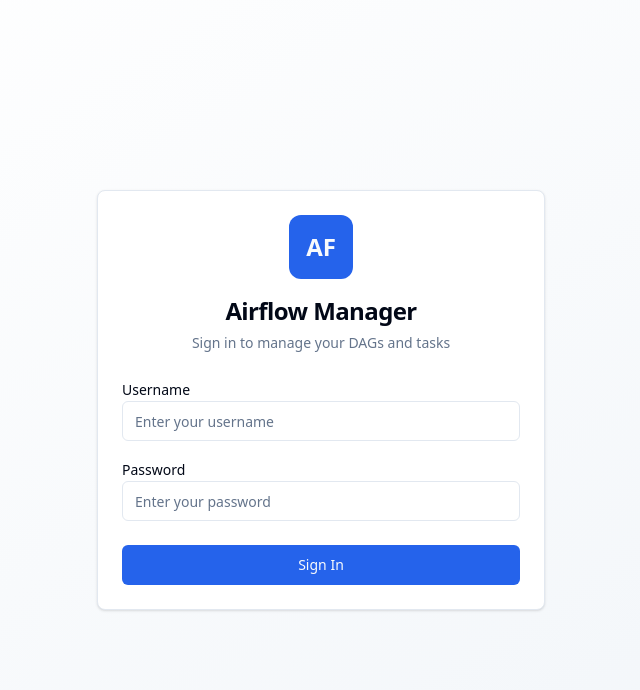
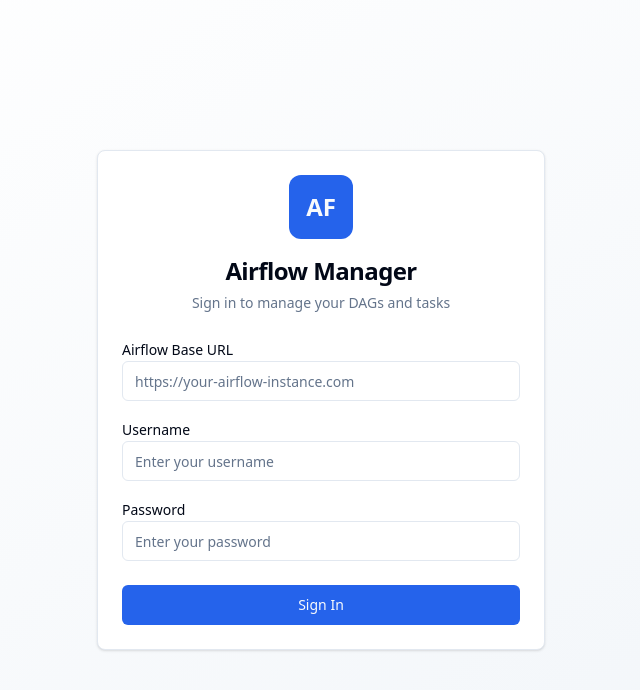
Before and after one commit to treerootboy/airflow-webapp, a Next.js app: page /login in a window 1280 px wide. Shown: the top 690 px of the page, without its empty margins (319-959 px from the left). Built offline with nearby package versions, Linux system fonts and the light colour scheme.

Commit message:
Add Airflow Base URL configuration on login page with URL validation
Co-authored-by: treerootboy <1161481+treerootboy@users.noreply.github.com>

```diff
--- a/src/app/login/page.tsx
+++ b/src/app/login/page.tsx
@@ -1,6 +1,6 @@
 "use client";
 
-import { useState } from "react";
+import { useState, useEffect } from "react";
 import { useRouter } from "next/navigation";
 import { useAuth } from "@/contexts/AuthContext";
 import { Card, CardContent, CardDescription, CardFooter, CardHeader, CardTitle } from "@/components/ui/card";
@@ -10,6 +10,7 @@ import { Label } from "@/components/ui/label";
 import { Loader2 } from "lucide-react";
 
 export default function LoginPage() {
+  const [baseUrl, setBaseUrl] = useState("");
   const [username, setUsername] = useState("");
   const [password, setPassword] = useState("");
   const [error, setError] = useState("");
@@ -17,17 +18,40 @@ export default function LoginPage() {
   const { login } = useAuth();
   const router = useRouter();
 
+  useEffect(() => {
+    // Load saved baseUrl from localStorage
+    const savedBaseUrl = localStorage.getItem("airflow_baseurl");
+    if (savedBaseUrl) {
+      setBaseUrl(savedBaseUrl);
+    }
+  }, []);
+
+  const isValidUrl = (url: string): boolean => {
+    try {
+      new URL(url);
+      return true;
+    } catch {
+      return false;
+    }
+  };
+
   const handleSubmit = async (e: React.FormEvent) => {
     e.preventDefault();
     setError("");
+
+    if (!isValidUrl(baseUrl)) {
+      setError("Please enter a valid Airflow Base URL");
+      return;
+    }
+
     setIsLoading(true);
 
     try {
-      const success = await login({ username, password });
+      const success = await login({ username, password, baseUrl });
       if (success) {
         router.push("/dags");
       } else {
-        setError("Invalid username or password");
+        setError("Login failed. Please check your credentials.");
       }
     } catch {
       setError("An error occurred. Please try again.");
@@ -55,6 +79,18 @@ export default function LoginPage() {
                 {error}
               </div>
             )}
+            <div className="space-y-2">
+              <Label htmlFor="baseUrl">Airflow Base URL</Label>
+              <Input
+                id="baseUrl"
+                type="url"
+                placeholder="https://your-airflow-instance.com"
+                value={baseUrl}
+                onChange={(e) => setBaseUrl(e.target.value)}
+                required
+                disabled={isLoading}
+              />
+            </div>
             <div className="space-y-2">
               <Label htmlFor="username">Username</Label>
               <Input
--- a/src/contexts/AuthContext.tsx
+++ b/src/contexts/AuthContext.tsx
@@ -16,6 +16,7 @@ export function AuthProvider({ children }: { children: ReactNode }) {
     isAuthenticated: false,
     user: null,
     token: null,
+    baseUrl: null,
   });
   const [loading, setLoading] = useState(true);
 
@@ -23,6 +24,7 @@ export function AuthProvider({ children }: { children: ReactNode }) {
     // Check for existing session
     const token = localStorage.getItem("airflow_token");
     const userStr = localStorage.getItem("airflow_user");
+    const baseUrl = localStorage.getItem("airflow_baseurl");
 
     if (token && userStr) {
       try {
@@ -31,10 +33,12 @@ export function AuthProvider({ children }: { children: ReactNode }) {
           isAuthenticated: true,
           user,
           token,
+          baseUrl,
         });
       } catch {
         localStorage.removeItem("airflow_token");
         localStorage.removeItem("airflow_user");
+        localStorage.removeItem("airflow_baseurl");
       }
     }
     setLoading(false);
@@ -56,11 +60,13 @@ export function AuthProvider({ children }: { children: ReactNode }) {
 
       localStorage.setItem("airflow_token", mockToken);
       localStorage.setItem("airflow_user", JSON.stringify(mockUser));
+      localStorage.setItem("airflow_baseurl", credentials.baseUrl);
 
       setAuthState({
         isAuthenticated: true,
         user: mockUser,
         token: mockToken,
+        baseUrl: credentials.baseUrl,
       });
 
       return true;
@@ -74,10 +80,12 @@ export function AuthProvider({ children }: { children: ReactNode }) {
   const logout = useCallback(() => {
     localStorage.removeItem("airflow_token");
     localStorage.removeItem("airflow_user");
+    localStorage.removeItem("airflow_baseurl");
     setAuthState({
       isAuthenticated: false,
       user: null,
       token: null,
+      baseUrl: null,
     });
   }, []);
 
--- a/src/types/airflow.ts
+++ b/src/types/airflow.ts
@@ -151,12 +151,14 @@ export interface Role {
 export interface LoginCredentials {
   username: string;
   password: string;
+  baseUrl: string;
 }
 
 export interface AuthState {
   isAuthenticated: boolean;
   user: User | null;
   token: string | null;
+  baseUrl: string | null;
 }
 
 // API Response types
```
